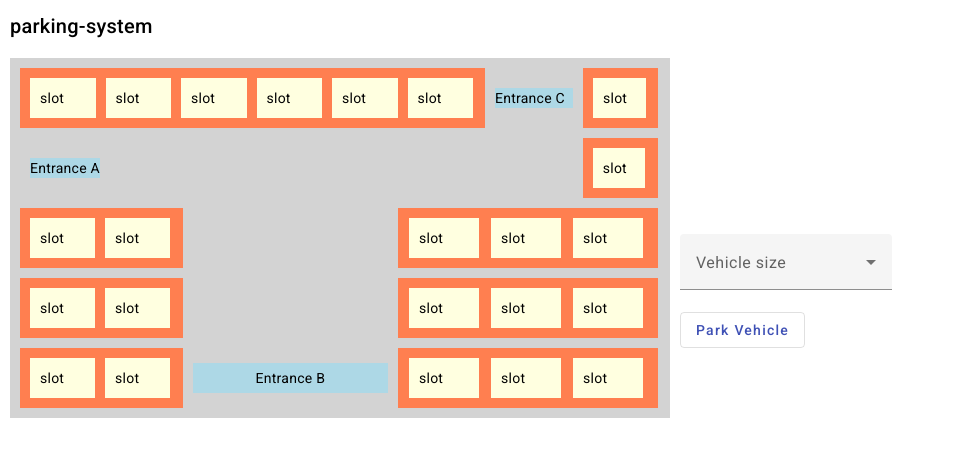
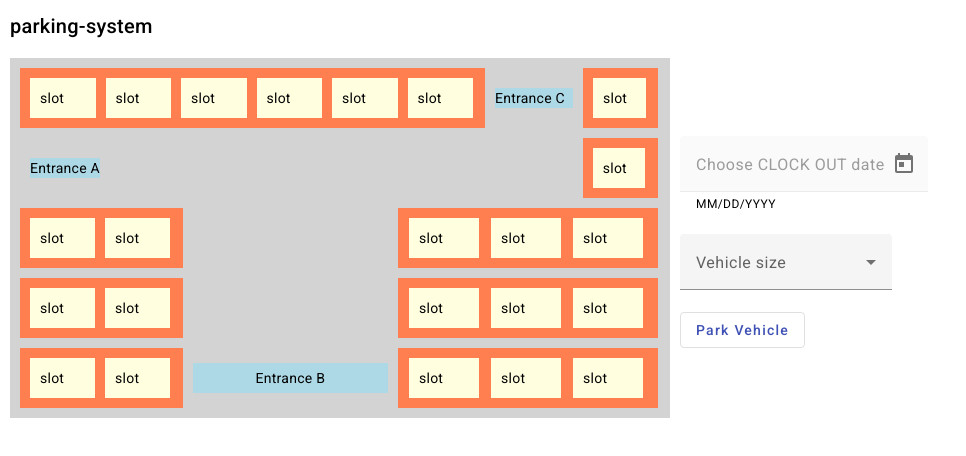
Before and after one commit to jsmnfaye/parking-init, an Angular app: page / in a window 1280 px wide. Shown: the top 456 px of the page, without its empty margins (0-966 px from the left). Built offline with nearby package versions, Linux system fonts and the light colour scheme.

Commit message:
added calendar for clock out option

```diff
--- a/src/app/app.component.html
+++ b/src/app/app.component.html
@@ -66,6 +66,14 @@
     </div>
     <div id="newVehicleForm" style="display: inline-block; padding: 10px;">
         <mat-form-field>
+            <mat-label>Choose CLOCK OUT date</mat-label>
+            <input matInput [matDatepicker]="picker" [min]="minClockOutDate" disabled>
+            <mat-hint>MM/DD/YYYY</mat-hint>
+            <mat-datepicker-toggle matIconSuffix [for]="picker"></mat-datepicker-toggle>
+            <mat-datepicker #picker disabled="false"></mat-datepicker>
+        </mat-form-field>
+        <br><br>
+        <mat-form-field>
             <mat-label>Vehicle size</mat-label>
             <mat-select [(ngModel)]="vehicleSize" name="vehicleSize">
                 <mat-option *ngFor="let size of VEHICLE_SIZES" [value]="size">
--- a/src/app/app.component.ts
+++ b/src/app/app.component.ts
@@ -22,6 +22,8 @@ export class AppComponent implements OnInit {
   parkingSlotSizes: Array<number> = [0, 2, 1, 1, 2]
   parkingSlots: Array<ParkingSlot> = [];
   vehicleSize: string = '';
+
+  minClockOutDate = new Date();
 
   // test cases
   smallVehicle: Vehicle = new Vehicle(0);
```
Also changed, not shown: src/app/app.module.ts (+7 -1 lines).
